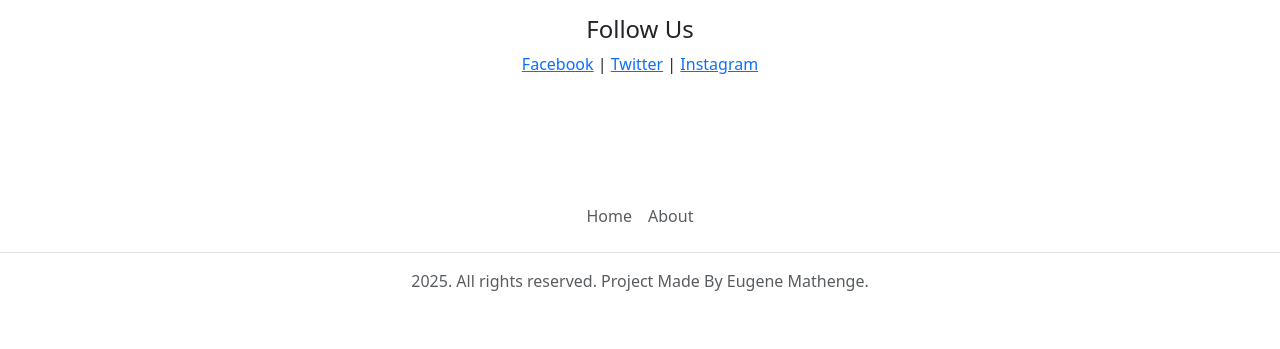
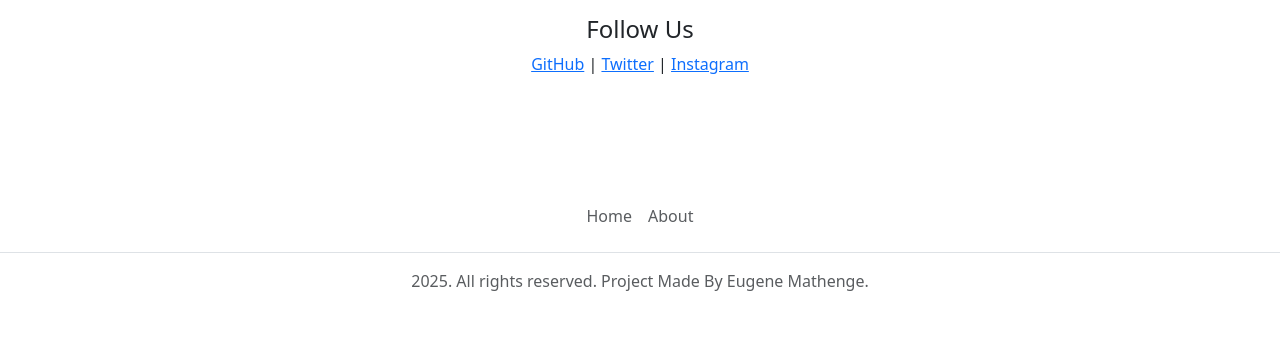
Before and after one commit to eugene12345678/book_management_system, a PHP site: page /about.php in a window 1280 px wide. Shown: the part 1218-1567 px from the top of the page. Run offline with PHP 8.4, Linux system fonts and the light colour scheme.

Commit message:
Revamp About page with actual link for follow ups

```diff
--- a/about.php
+++ b/about.php
@@ -54,9 +54,9 @@
 
         <h4>Follow Us</h4>
         <p>
-            <a href="https://facebook.com/yourbookstore" target="_blank">Facebook</a> |
-            <a href="https://twitter.com/yourbookstore" target="_blank">Twitter</a> |
-            <a href="https://instagram.com/yourbookstore" target="_blank">Instagram</a>
+            <a href="https://github.com/eugene12345678" target="_blank">GitHub</a> |
+            <a href="https://x.com/EugeneMath42407" target="_blank">Twitter</a> |
+            <a href="https://instagram.com/matheng.e" target="_blank">Instagram</a>
         </p>
 
     </div>
```
